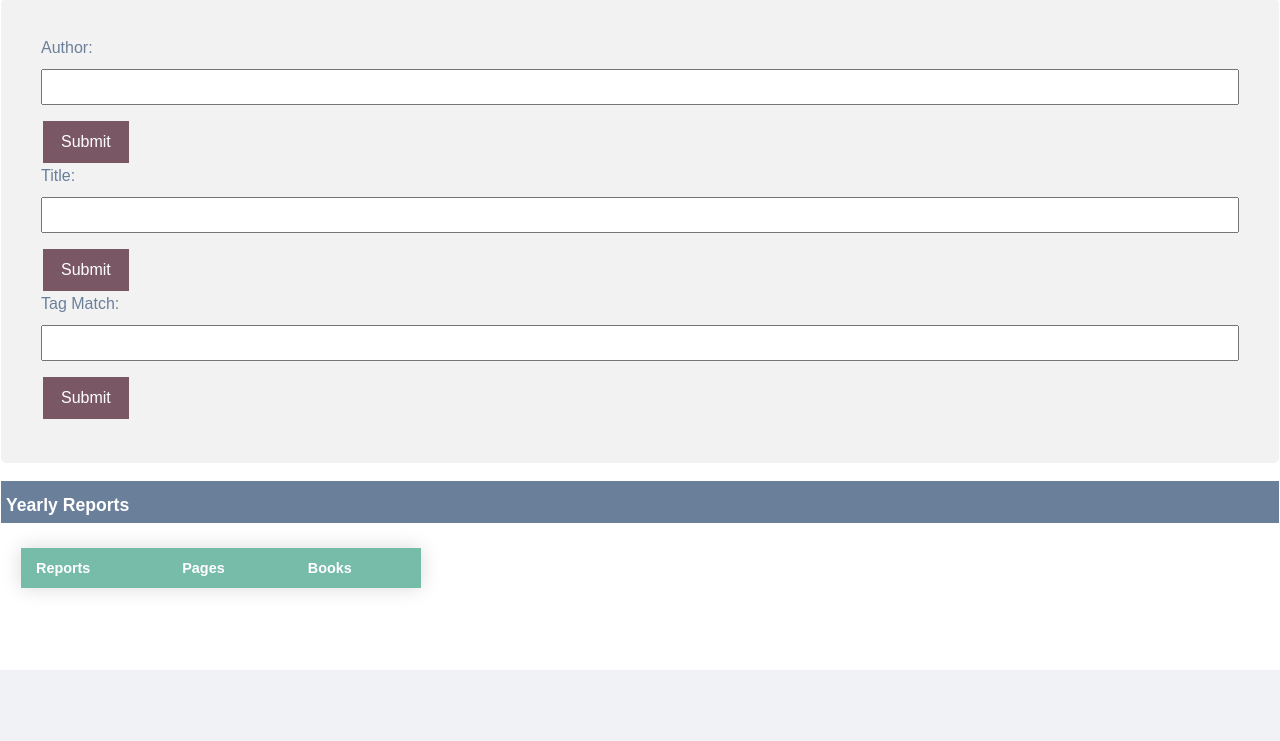
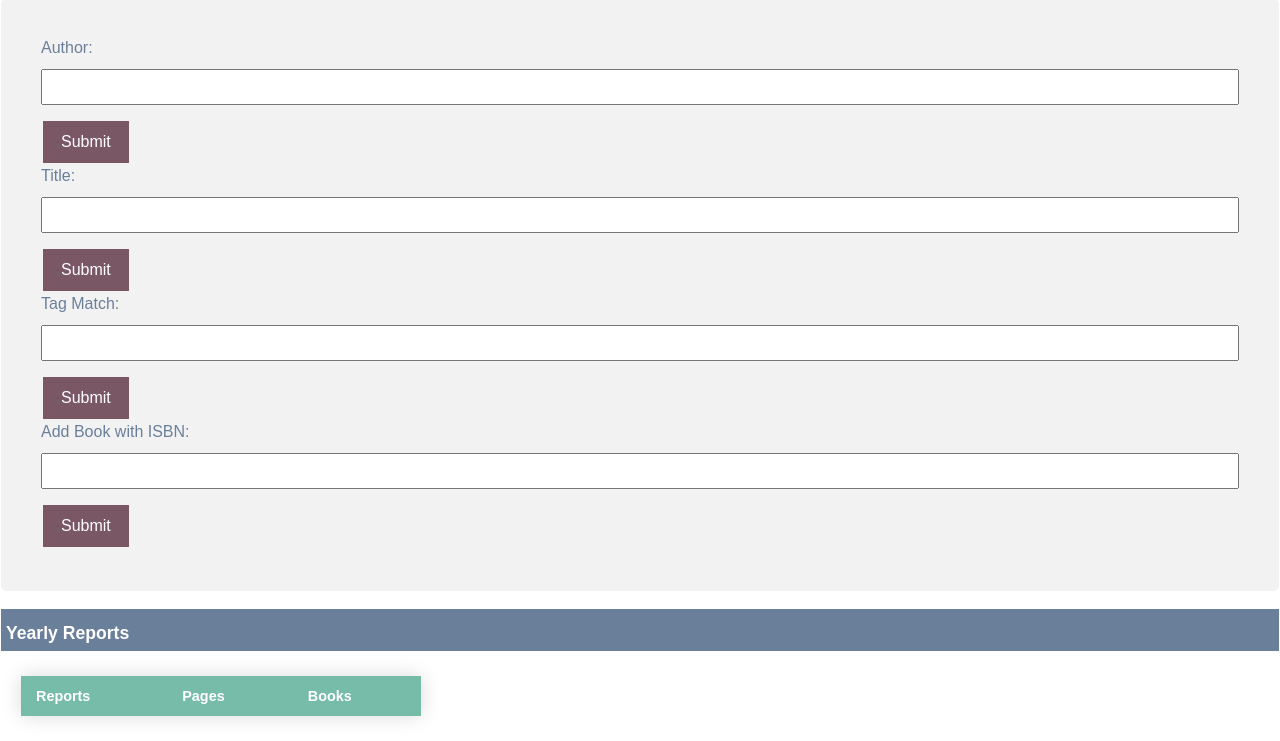
Before and after one commit to DrSkippy/php_books_database, a PHP site: page /js_reports/index.html in a window 1280 px wide. Shown: the part 130-871 px from the top of the page. Before the commit the page ends 800 px from the top, so only its background shows below. Run offline with PHP 8.4, Linux system fonts and the light colour scheme; lists and menus that the app fills with data are empty.

Commit message:
formatting and input on search page

```diff
--- a/js_reports/index.html
+++ b/js_reports/index.html
@@ -25,6 +25,11 @@
         <input type="text" id="tags" name="tags">
         <input type="submit" value="Submit">
     </form>
+        <form action="/php_books_database/js_reports/add_book.html">
+        <label for="lname">Add Book with ISBN: </label>
+        <input type="text" id="isbn" name="isbn">
+        <input type="submit" value="Submit">
+    </form>
 </div>
 <h1>Yearly Reports</h1>
 <table id='mytable' class="styled-table">
--- a/style/table-style.css
+++ b/style/table-style.css
@@ -115,6 +115,7 @@ input[type=button], input[type=submit], input[type=reset] {
 .styled-table th,
 .styled-table td {
     padding: 12px 15px;
+    vertical-align: top;
 }
 
 .styled-table tbody tr {
```
